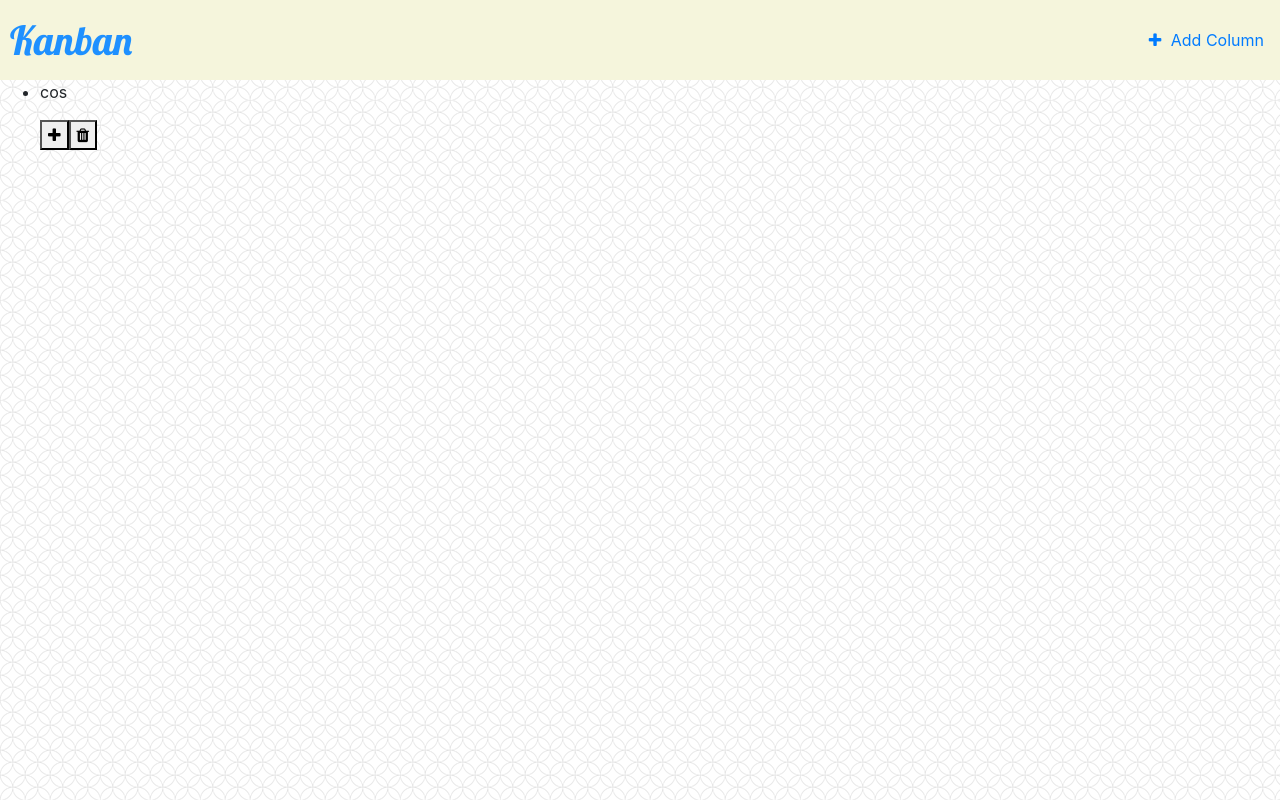
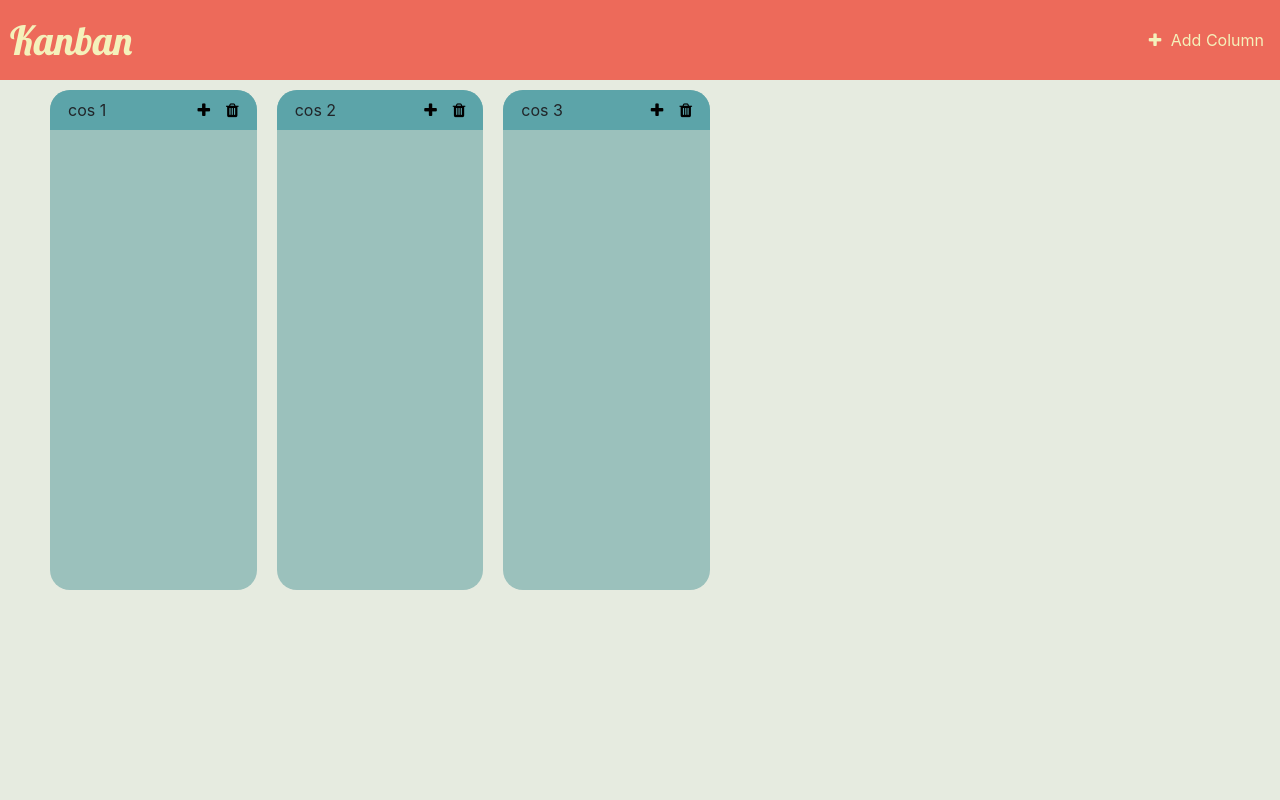
Before and after one commit to lilinho/kanban_js, a plain HTML site: page index.html in a window 1280 px wide. Drawn offline with nearby package versions, Linux system fonts and the light colour scheme.

Commit message:
page is styled... -ish. see: todo in readme

```diff
--- a/css/style.css
+++ b/css/style.css
@@ -1,16 +1,19 @@
 @import url('https://fonts.googleapis.com/css?family=Lobster');
 
 body {
-    background-image: url('../images/bg.png');
+    background-color: #E6EBE0;
 }
 
 .nav {
-    background-color: beige;
+    background-color: #ED6A5A;
 }
 
+.nav .nav-link {
+    color: #F4F1BB!important;
+}
 .nav .app-title {
     font-family: 'Lobster', cursive;
-    color: dodgerblue;
+    color: #F4F1BB;
     font-size: 40px;
     margin: 10px;
 }
@@ -18,3 +21,45 @@ body {
 .nav .fa {
     padding: 5px;
 }
+
+.column-container {
+    list-style-type: none;
+}
+
+.column-container figure {
+}
+.column-container .column {
+    float: left;
+    margin: 10px;
+    height: 500px;
+    padding: 0;
+    background-color: #9BC1BC;
+    border-radius: 20px;
+}
+
+.column-container .column .column-title {
+    width: 100%;
+    height: 40px;
+    background-color: #5CA4A9;
+    border-top-right-radius: 20px;
+    border-top-left-radius: 20px;
+}
+
+.column-container .column [class*='btn-'] {
+    background-color: transparent;
+    border: none;
+    cursor: pointer;
+}
+
+.column-container .column [class*='btn-']:hover {
+    color: #F4F1BB;
+}
+
+.column-container .column span {
+    margin-left: 10px;
+    cursor: move;
+}
+
+.column-container .column [class*='btn-']:last-child {
+    margin-right: 10px;
+}
--- a/js/scripts.js
+++ b/js/scripts.js
@@ -1,7 +1,6 @@
 /*
 TODO
-* styles for columns and cards
-* styles for buttons (add, remove)
+* styles for cards (columns and buttons are done I think)
 * addColumn function (i don't know if it's necessary)
 * sortable (jQueryUI)
 * addCard functionality
@@ -31,13 +30,14 @@ function Column(name) {
     this.$element = createColumn();
 
     function createColumn() {
-        var $column = $('<li>').addClass("column");
-        var $columnTitle = $('<figure>').text('column-title').text(self.name);
+        var $column = $('<li>').addClass("column col-sm-2");
+        var $columnTitle = $('<figure>').addClass('column-title d-flex').html(
+            '<span class="mr-auto p-2">' + self.name + '</span>');
         var $columnCardList = $('<ol>').addClass('card-list');
-        var $deleteButton = $('<button>').addClass('btn-delete').html(
+        var $deleteButton = $('<button>').addClass('btn-delete p-2').html(
         '<i class="fa fa-trash" aria-hidden="true"></i>'
         );
-        var $addCard = $('<button>').addClass('btn-add').html(
+        var $addCard = $('<button>').addClass('btn-add p-2').html(
         '<i class="fa fa-plus" aria-hidden="true"></i>'
         );
 
@@ -49,18 +49,23 @@ function Column(name) {
             self.addCard();
         })
 
+        $columnTitle.append($addCard)
+            .append($deleteButton)
         $column.append($columnTitle)
-               .append($columnCardList)
-               .append($addCard)
-               .append($deleteButton);
+               .append($columnCardList);
 
         return $column;
     }
 
 }
 
-    var col1 = new Column("cos");
+    var col1 = new Column("cos 1");
+    var col2 = new Column("cos 2");
+    var col3 = new Column("cos 3");
+
     $("#board").append(col1.$element);
+    $("#board").append(col2.$element);
+    $("#board").append(col3.$element);
 
 $('#addColumn').click(function() {
     var name = prompt('Column name');
```
Also changed, not shown: 1 other file.
